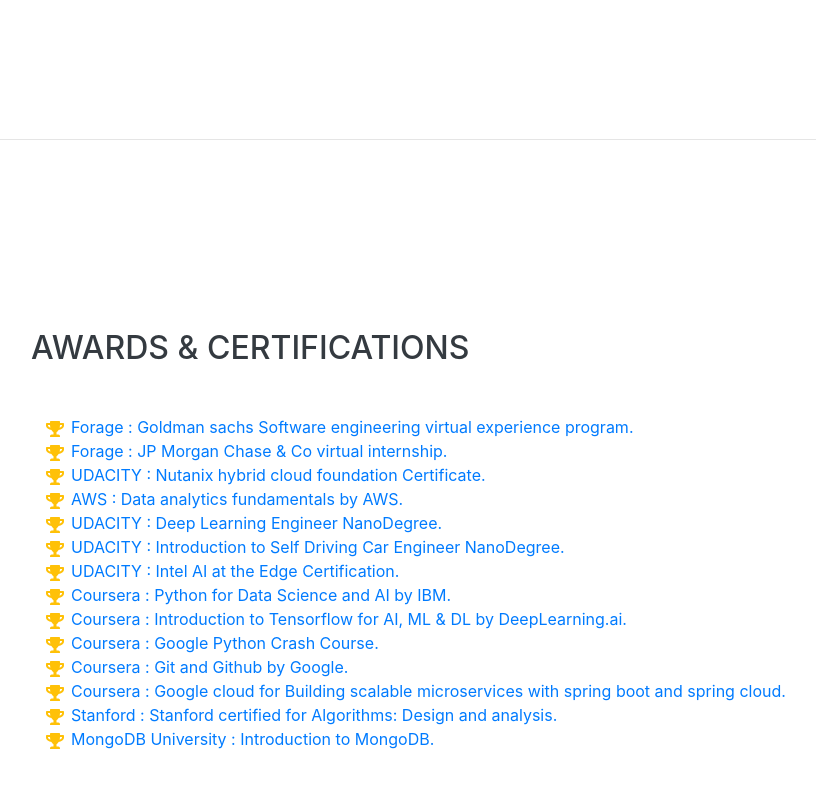
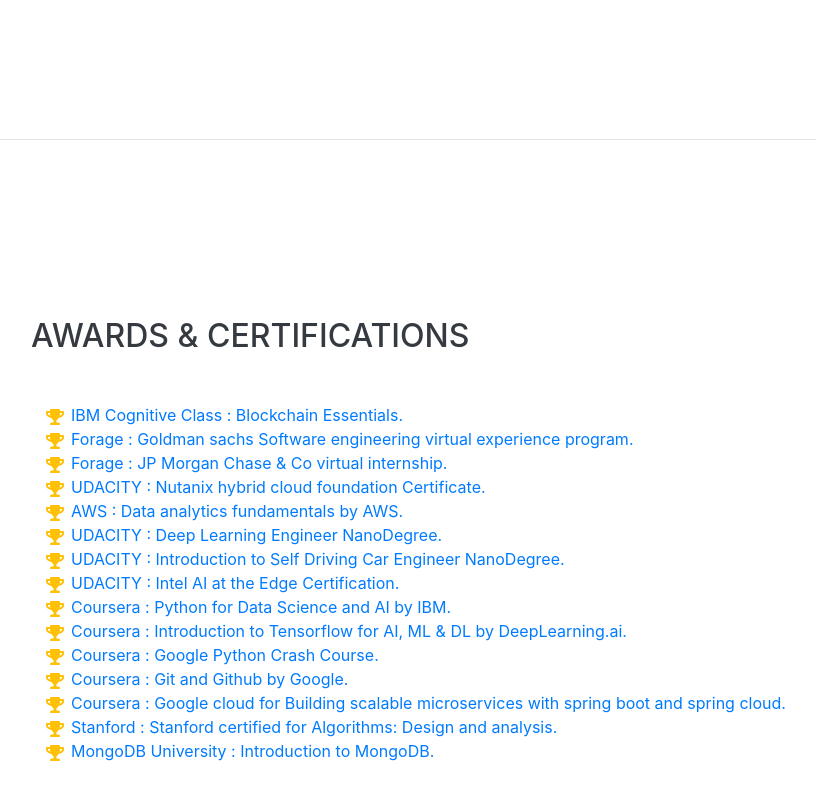
Before and after one commit to VrushankPatel/VrushankPatel.github.io, a website with bundled scripts: page index.html in a window 1280 px wide. Shown: the part 3865-4665 px from the top of the page, without its empty margins (289-1105 px from the left). Built offline with nearby package versions, Linux system fonts and the light colour scheme; a web font is replaced by a local one.

Commit message:
added new certificate to awards section

```diff
--- a/index.html
+++ b/index.html
@@ -344,6 +344,9 @@
 					<h2 class="mb-5">Awards &amp; Certifications</h2>
 					<ul class="fa-ul mb-0">
 						<li>
+							<i class="fa-li fa fa-trophy text-warning"></i> <a href="https://courses.cognitiveclass.ai/certificates/e73685d94f344d92b329712d7dceac5c">IBM Cognitive Class : Blockchain Essentials.</a></li>
+						</li>
+						<li>
 							<i class="fa-li fa fa-trophy text-warning"></i
 							><a
 								href="https://insidesherpa.s3.amazonaws.com/completion-certificates/Goldman%20Sachs/NPdeQ43o8P9HJmJzg_Goldman%20Sachs_J4XcCXreBystXRWpZ_completion_certificate.pdf"
@@ -352,7 +355,6 @@
 								program.</a
 							>
 						</li>
-
 						<li>
 							<i class="fa-li fa fa-trophy text-warning"></i> <a href="https://insidesherpa.s3.amazonaws.com/completion-certificates/JP%20Morgan/R5iK7HMxJGBgaSbvk_JPMorgan%20Chase_J4XcCXreBystXRWpZ_completion_certificate.pdf">Forage : JP Morgan
 							Chase & Co virtual internship.</a></li>
```
